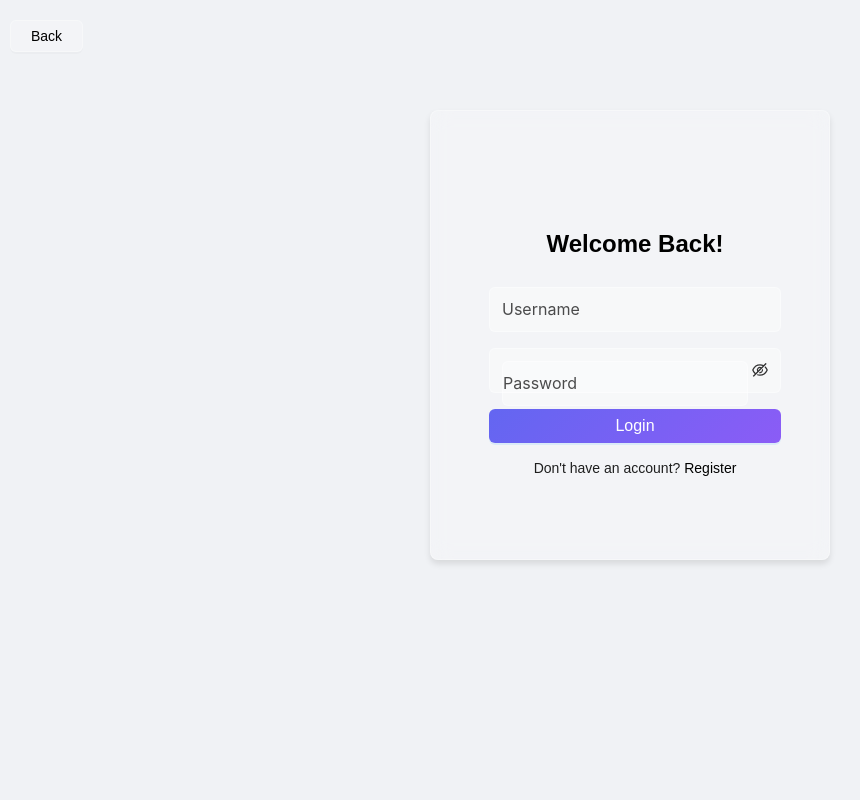
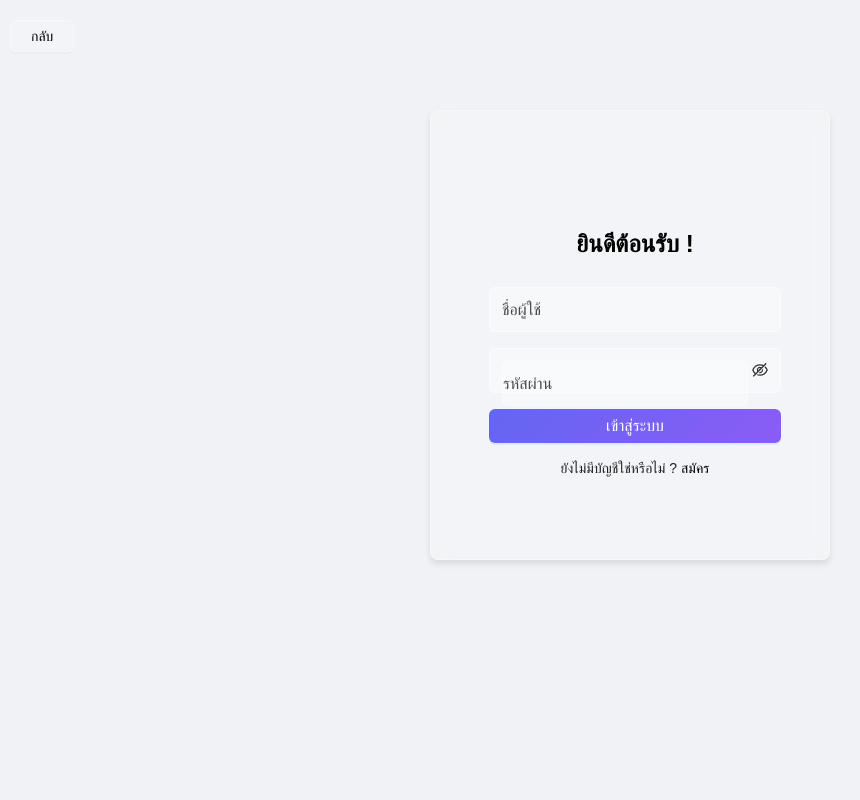
Before and after one commit to Piyawut-Boss/academy, a React (Create React App) app: page /login in a window 1280 px wide. Shown: the top 800 px of the page, without its empty margins (10-870 px from the left). Built offline with nearby package versions, Linux system fonts and the light colour scheme; no server answers.

Commit message:
before Present

```diff
--- a/src/Admin/EditPayment.js
+++ b/src/Admin/EditPayment.js
@@ -143,11 +143,15 @@ function EditPayment() {
     setSelectedImage(null);
   };
 
-  const filteredPayments = payments.filter(payment => {
-    const statusMatch = filterStatus === 'All' || payment.payment_status === filterStatus;
-    const userMatch = filterUser === 'All' || payment.user?.documentId === filterUser;
-    return statusMatch && userMatch;
-  });
+
+  const filteredPayments = [...payments]
+    .sort((a, b) => new Date(b.createdAt) - new Date(a.createdAt))
+    .filter(payment => {
+      const statusMatch = filterStatus === 'All' || payment.payment_status === filterStatus;
+      const userMatch = filterUser === 'All' || payment.user?.documentId === filterUser;
+      return statusMatch && userMatch;
+    });
+
 
   return (
     <div className="edit-user-container">
@@ -190,7 +194,7 @@ function EditPayment() {
             <div className="table-cell">User</div>
             <div className="table-cell">Course</div>
             <div className="table-cell">Payment Proof</div>
-            <div className="table-cell">Created At</div>
+            <div className="table-cell">Payment Price</div>
             <div className="table-cell">Updated At</div>
             <div className="table-cell">Action</div>
           </div>
@@ -240,7 +244,7 @@ function EditPayment() {
                 )}
               </div>
               <div className="table-cell">
-                {new Date(payment.createdAt).toLocaleDateString() || 'N/A'}
+                {payment?.totalAmount ? `${payment.totalAmount.toLocaleString()} บาท` : 'N/A'}
               </div>
               <div className="table-cell">
                 {new Date(payment.updatedAt).toLocaleDateString() || 'N/A'}
--- a/src/Header/AdminHeader.js
+++ b/src/Header/AdminHeader.js
@@ -74,8 +74,8 @@ function Header() {
                             <Dropdown overlay={userMenu} trigger={['click']}>
                                 <div className="user-menu">
                                     <Avatar size="small" icon={<UserOutlined />} />
-                                    <span>{user.username}</span>
-                                </div>
+                                    <span style={{ color: "white" }}>{user.username}</span>
+                                    </div>
                             </Dropdown>
                         </li>
                     )}
--- a/src/Header/Header.js
+++ b/src/Header/Header.js
@@ -74,8 +74,8 @@ function Header() {
                             <Dropdown overlay={userMenu} trigger={['click']}>
                                 <div className="user-menu">
                                     <Avatar size="small" icon={<UserOutlined />} />
-                                    <span>{user.username}</span>
-                                </div>
+                                    <span style={{ color: "white" }}>{user.username}</span>
+                                    </div>
                             </Dropdown>
                         </li>
                     )}
--- a/src/Login/Login.js
+++ b/src/Login/Login.js
@@ -94,7 +94,7 @@ const Login = () => {
         onClick={() => navigate(-1)}
         className="back-button"
       >
-        Back
+        กลับ
       </Button>
       <motion.div
         initial={{ scale: 0.95, opacity: 0 }}
@@ -103,12 +103,12 @@ const Login = () => {
       >
         <Card className="login-container">
           <h2 className="text-3xl font-bold mb-8">
-            {isRegister ? 'Create Account!' : 'Welcome Back!'}
+            {isRegister ? 'สร้างบัญชีผู้ใช้ !' : 'ยินดีต้อนรับ !'}
           </h2>
           <form onSubmit={isRegister ? handleRegister : handleLogin} className="space-y-6">
             <div className="input-group">
               <Input
-                placeholder="Username"
+                placeholder="ชื่อผู้ใช้"
                 value={username}
                 onChange={(e) => setUsername(e.target.value)}
                 size="large"
@@ -119,7 +119,7 @@ const Login = () => {
             {isRegister && (
               <div className="input-group">
                 <Input
-                  placeholder="Email"
+                  placeholder="อีเมล"
                   value={email}
                   onChange={(e) => setEmail(e.target.value)}
                   size="large"
@@ -130,7 +130,7 @@ const Login = () => {
             )}
             <div className="input-group">
               <Input.Password
-                placeholder="Password"
+                placeholder="รหัสผ่าน"
                 value={password}
                 onChange={(e) => setPassword(e.target.value)}
                 size="large"
@@ -141,7 +141,7 @@ const Login = () => {
             {isRegister && (
               <div className="input-group">
                 <Input.Password
-                  placeholder="Confirm Password"
+                  placeholder="ยืนยันรหัสผ่าน"
                   value={confirmPassword}
                   onChange={(e) => setConfirmPassword(e.target.value)}
                   size="large"
@@ -157,16 +157,16 @@ const Login = () => {
               className="login-button"
               disabled={isLoading}
             >
-              {isLoading ? 'Loading...' : isRegister ? 'Sign Up' : 'Login'}
+              {isLoading ? 'Loading...' : isRegister ? 'สร้างบัญชี' : 'เข้าสู่ระบบ'}
             </Button>
           </form>
           <p className="mt-6">
-            {isRegister ? 'Already have an account?' : "Don't have an account?"}{' '}
+            {isRegister ? 'Already have an account?' : "ยังไม่มีบัญชีใช่หรือไม่ ?"}{' '}
             <span
               onClick={() => setIsRegister(!isRegister)}
               className="toggle-text font-semibold cursor-pointer"
             >
-              {isRegister ? 'Login' : 'Register'}
+              {isRegister ? 'เข้าสู่ระบบ' : 'สมัคร'}
             </span>
           </p>
         </Card>
--- a/src/Shopping/Shopping.js
+++ b/src/Shopping/Shopping.js
@@ -92,7 +92,7 @@ function Shopping() {
         return Promotepic && Promotepic.url ? (
           <motion.img
             whileHover={{ scale: 1.1 }}
-            src={`${Promotepic.url}`}
+            src={`${API_BASE}${Promotepic.url}`}
             alt="Preview"
             className="course-image"
           />
--- a/src/User/User.js
+++ b/src/User/User.js
@@ -113,7 +113,7 @@ function User() {
         </div>
       </div>
 
-      <h2>My Courses</h2>
+      <h2>คอร์สของฉัน</h2>
       {loading ? (
         <p>Loading your courses...</p>
       ) : (
```
